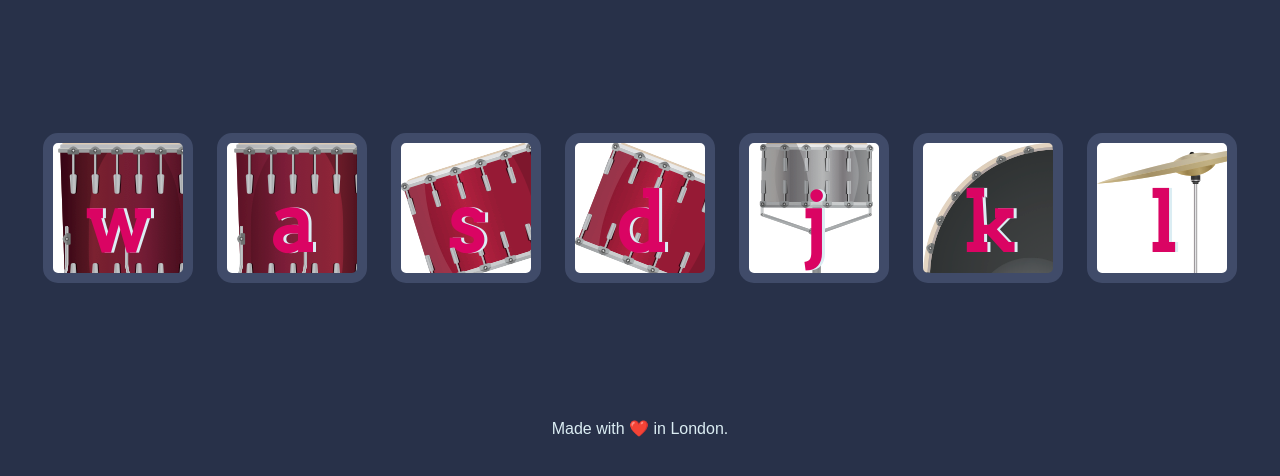
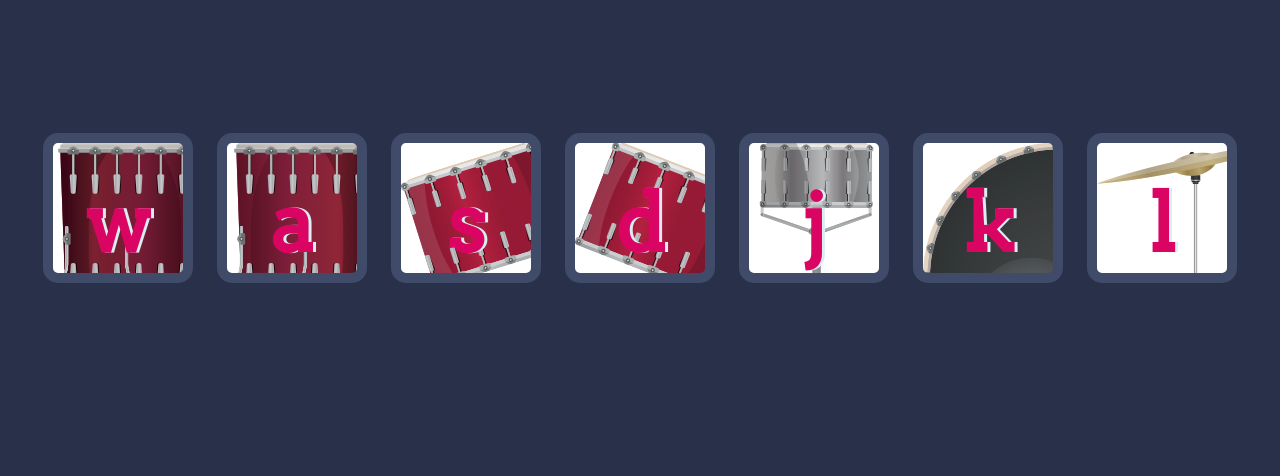
Before and after one commit to ravindub/DrumKit, a plain HTML site: page index.html in a window 1280 px wide. Shown: the part 156-632 px from the top of the page. Drawn offline with Linux system fonts and the light colour scheme.

Commit message:
Update index.html

```diff
--- a/index.html
+++ b/index.html
@@ -22,7 +22,6 @@
       <button class="l drum">l</button>
     </div>
 
-    <footer>Made with ❤️ in London.</footer>
 
     <script src="index.js"></script>
   </body>
```
